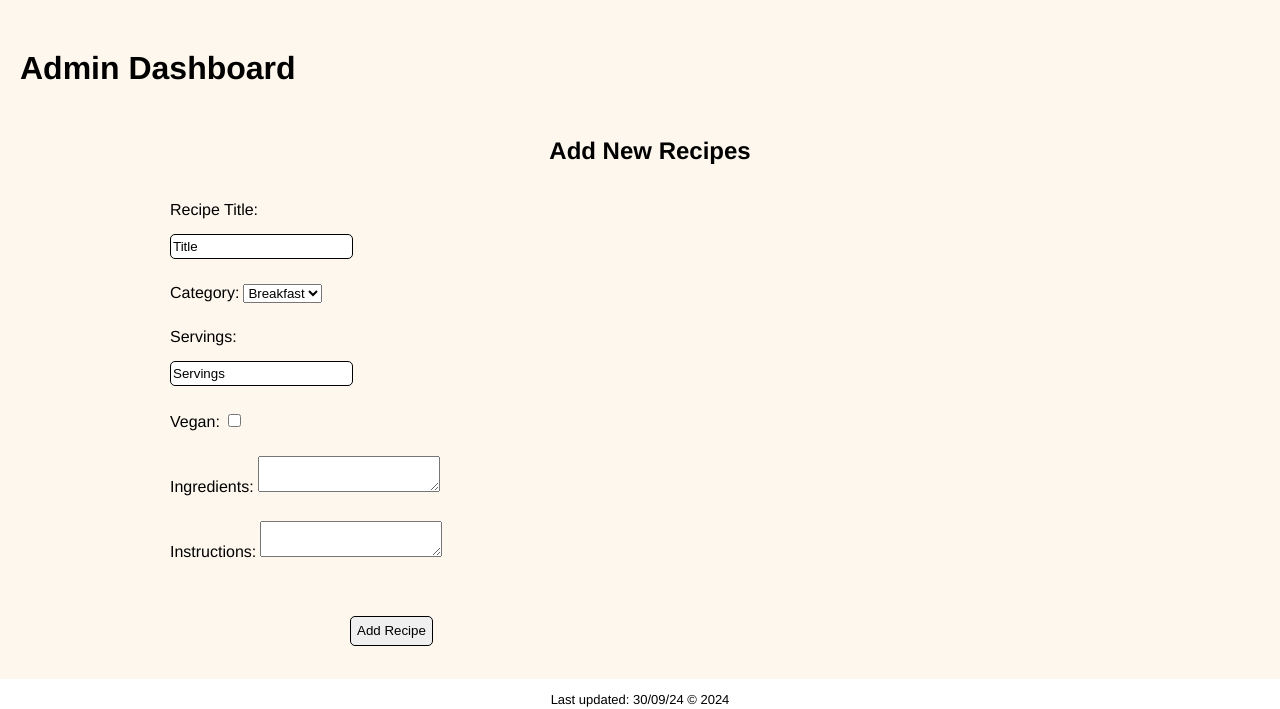
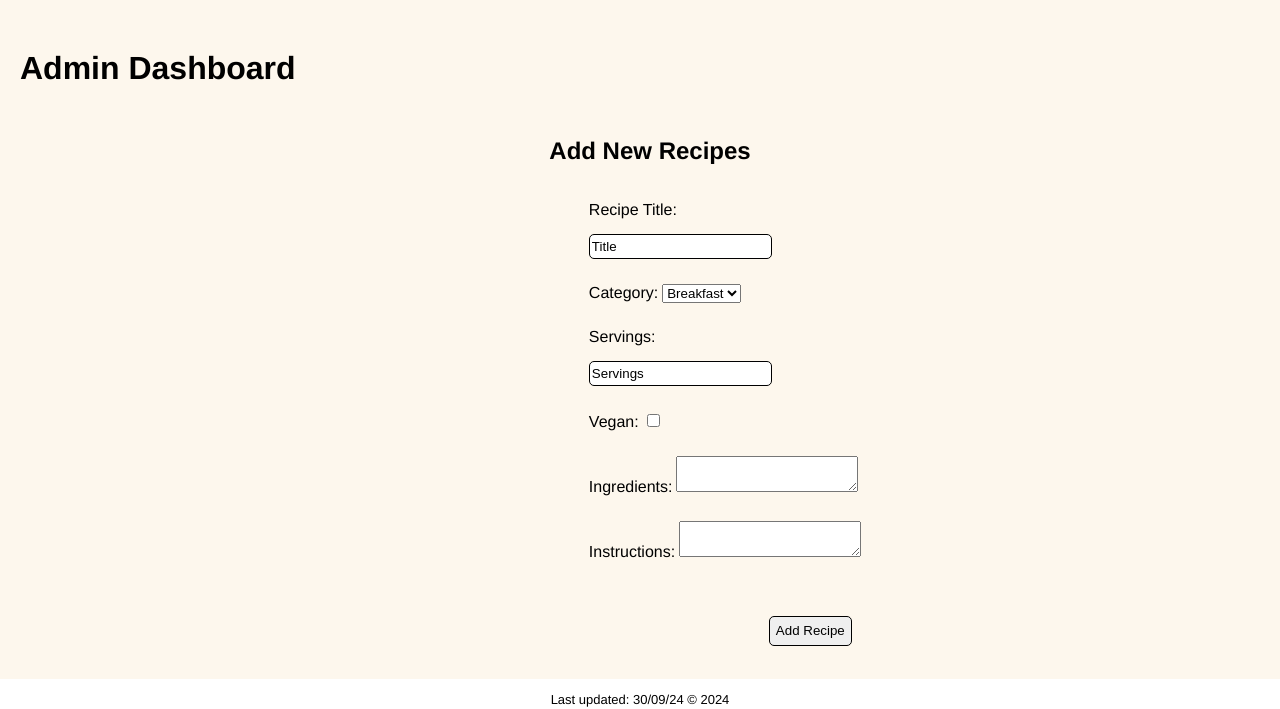
Before and after one commit to kristineLCS/python-project, a Flask app: page /admin/account in a window 1280 px wide. Shown: the part 91-800 px from the top of the page. Run offline with Flask 3, Linux system fonts and the light colour scheme; the visitor is signed in with stand-in values (Sample User, id 1).

Commit message:
centred form

```diff
--- a/static/css/account.css
+++ b/static/css/account.css
@@ -12,6 +12,8 @@ h2 {
 
 .post-container {
     display: flex;
+    justify-content: center;
+    align-items: center;
 }
 
 .title {
```
